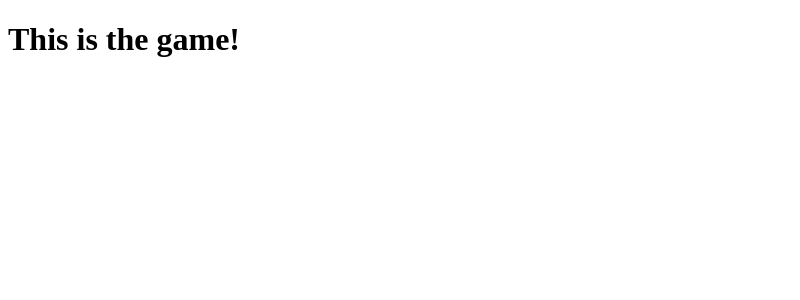
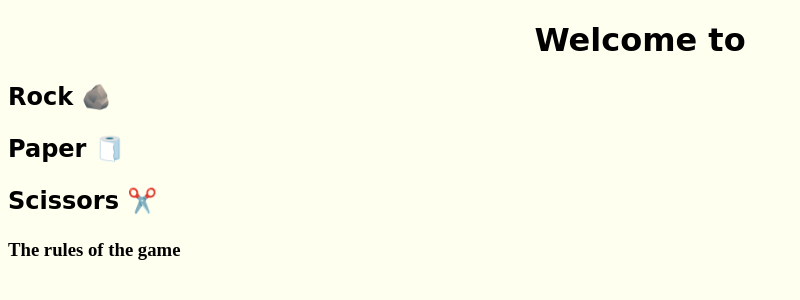
Before and after one commit to CarlyCoding/Rock_Paper_Scissors, a Flask app: template templates/base.html in a window 1280 px wide. Shown: the top 300 px of the page, without its empty margins (0-800 px from the left). Run offline with Flask 2, Linux system fonts and the light colour scheme; the template is opened without the code that fills it, so the values that code supplies are empty.

Commit message:
css changes and welcome page addition

```diff
--- a/controllers/controller.py
+++ b/controllers/controller.py
@@ -5,7 +5,7 @@ from models.player import Player
 
 
 
-@app.route('/home')
+@app.route('/')
 def index():
     return render_template('base.html')
 
--- a/static/style.css
+++ b/static/style.css
@@ -0,0 +1,17 @@
+body {
+    background-color:ivory
+}
+
+header {
+    text-align: center;
+    font-family: 'Rubik Moonrocks', cursive;
+}
+
+.The_classes {
+    font-family: 'Rubik Moonrocks', cursive;
+    color: black
+}
+
+.Result {
+    font-family: 'Courier New', Courier, monospace;
+}
--- a/templates/base.html
+++ b/templates/base.html
@@ -4,18 +4,32 @@
     <meta charset="UTF-8">
     <meta http-equiv="X-UA-Compatible" content="IE=edge">
     <meta name="viewport" content="width=device-width, initial-scale=1.0">
-    <link rel="stylesheet" href="style.css">
+    <link rel="stylesheet" href="{{ url_for('static', filename= 'style.css') }}">
     <title>Rock, Paper, Scissors</title>
 </head>
 <body>
     <header>
     <h1>
-        This is the game!
+        Welcome     to
     </h1>
+    </header>
+
+    <div class=" The_classes">
+        <h2>
+            <p>Rock 🪨  </p>
+            <p>Paper 🧻  </p>
+            <p>Scissors ✂️ </p>
+        </h2>
+    </div>
+
+    <div class="Sub header">
+        <h3>
+            The rules of the game
+        </h3>
+    </div>
+
     {% block content %}
 
     {% endblock content %}
-    </header>
-
 </body>
 </html>
--- a/templates/result.html
+++ b/templates/result.html
@@ -2,6 +2,8 @@
 
 {% block content %}
 
+<div class="Result">
 {{result}}
+</div>
 
 {% endblock %}
```
